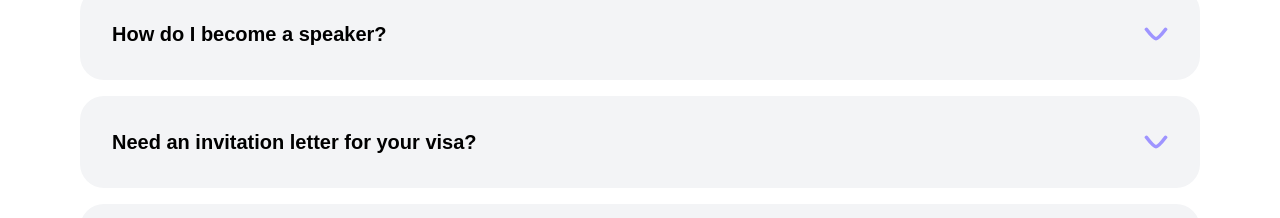
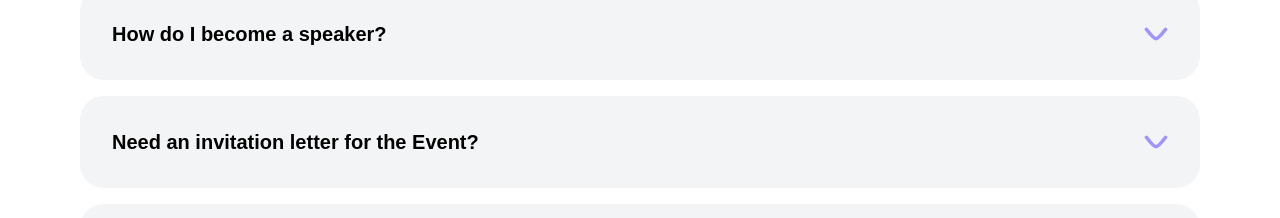
Before and after one commit to Anambratechies/AnambraWeb3conference, a Next.js app: page / in a window 1280 px wide. Shown: the part 5740-5958 px from the top of the page. Built offline with nearby package versions, Linux system fonts and the light colour scheme.

Commit message:
updating the faq

```diff
--- a/app/components/Faq.tsx
+++ b/app/components/Faq.tsx
@@ -29,9 +29,9 @@ const Faq = () => {
       ),
     },
     {
-      question: "Need an invitation letter for your visa?",
+      question: "Need an invitation letter for the Event?",
       answer:
-        "If you require an invitation letter for your visa application, please contact our support team at [anambraweb3conference@gmail.com] with your details, and we will assist you.",
+        "If you require an invitation letter for letter, please contact our support team at anambraweb3conference@gmail.com with your details, and we will assist you.",
     },
     {
       question: "Is the event free, or are we expected to pay at the venue?",
@@ -41,7 +41,7 @@ const Faq = () => {
     {
       question: "What if I have more questions?",
       answer:
-        "If you have any more questions, feel free to reach out to us at [anambraweb3conference@gmail.com], and we'll be happy to assist you.",
+        "If you have any more questions, feel free to reach out to us at anambraweb3conference@gmail.com, and we'll be happy to assist you.",
     },
   ];
 
```
